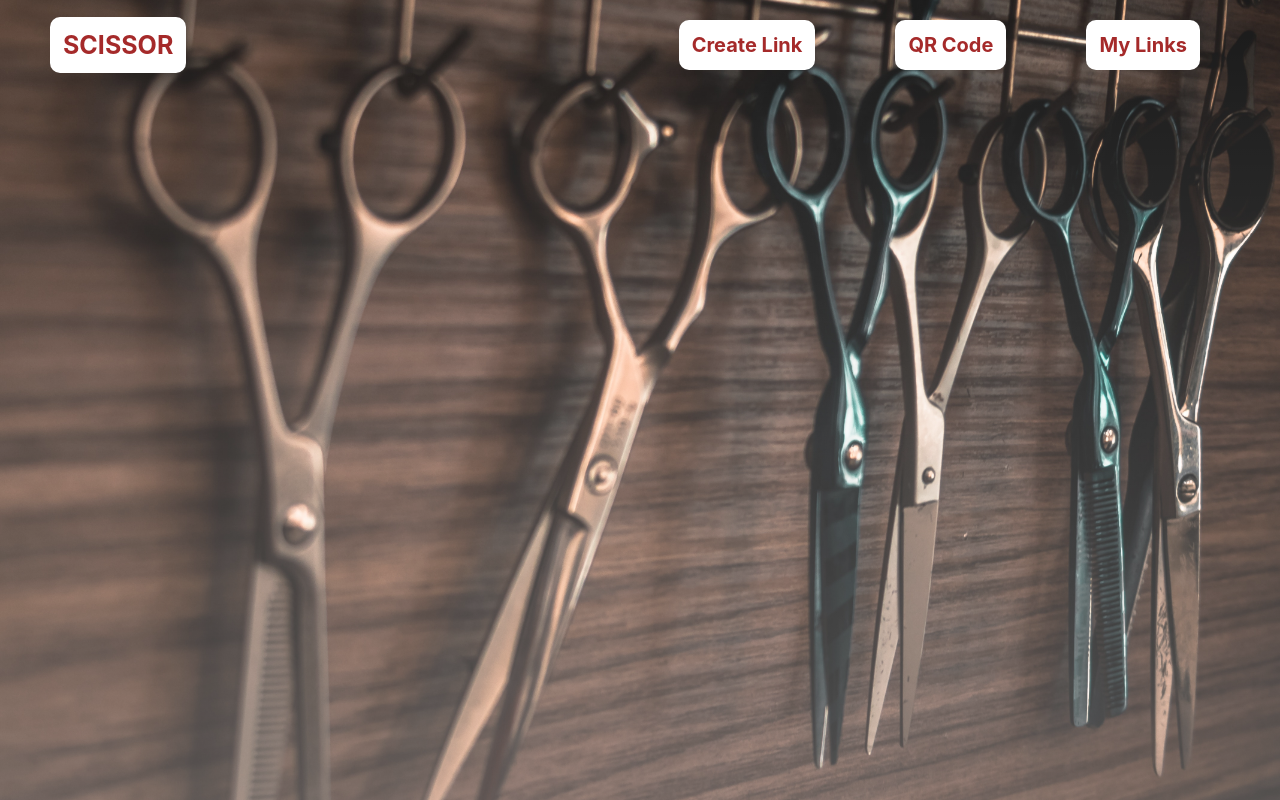
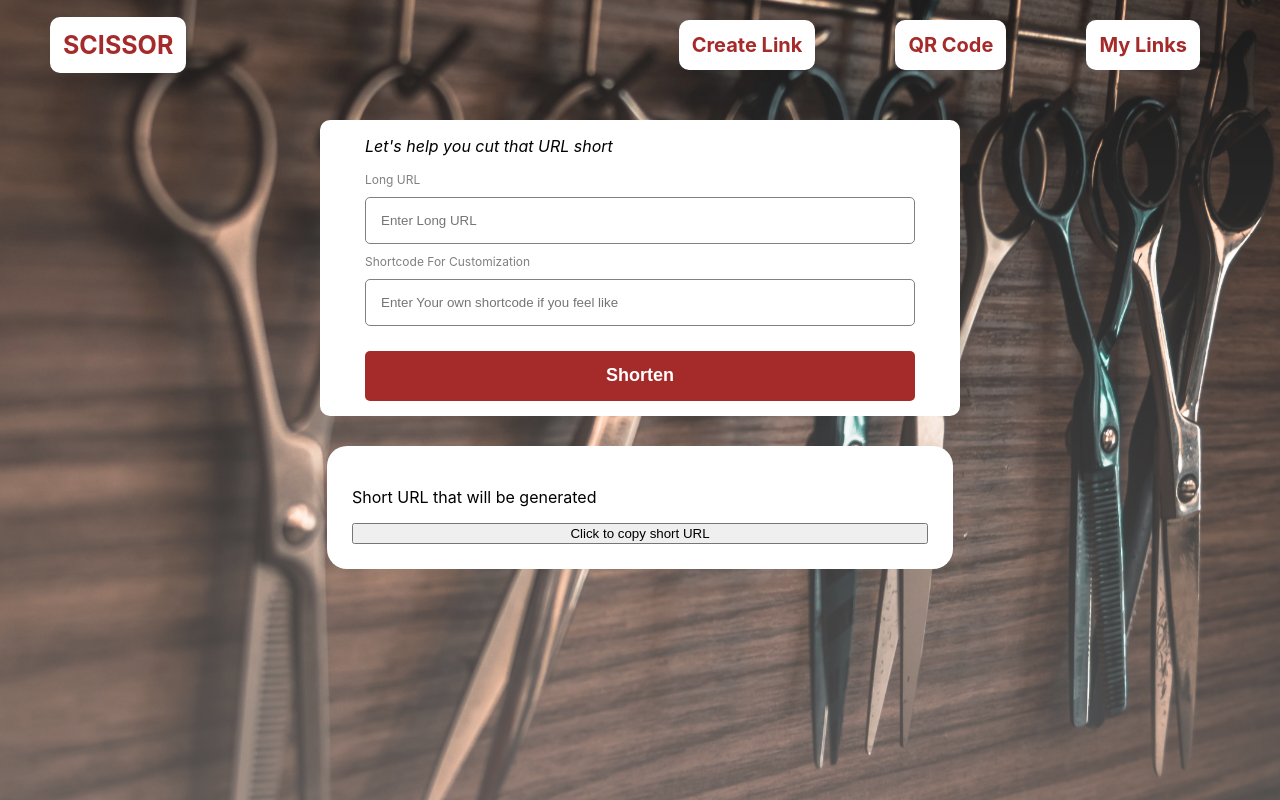
Before and after one commit to jjatuah/Scissor_URL_Shortener_Frontend, a React (Create React App) app in the folder scissor_url_shortener_frontend/: page / in a window 1280 px wide. Built offline with nearby package versions, Linux system fonts and the light colour scheme.

Commit message:
80% done with home page

```diff
--- a/scissor_url_shortener_frontend/src/pages/home/Home.css
+++ b/scissor_url_shortener_frontend/src/pages/home/Home.css
@@ -7,3 +7,29 @@
   background-size: cover;
   background-position: center;
 }
+
+.inputs {
+  width: 50%;
+  margin: auto;
+  margin-top: 30px;
+}
+
+.inputs > form {
+  display: flex;
+  flex-direction: column;
+}
+
+.inputs > form > p {
+  font-style: italic;
+}
+
+.outputs {
+  display: flex;
+  margin: auto;
+  background-color: #fff;
+  width: 45%;
+  margin-top: 30px;
+  padding: 25px;
+  flex-direction: column;
+  border-radius: 20px;
+}
--- a/scissor_url_shortener_frontend/src/pages/home/Home.jsx
+++ b/scissor_url_shortener_frontend/src/pages/home/Home.jsx
@@ -2,9 +2,27 @@ import "./Home.css";
 import Nav from "../../components/nav/Nav";
 
 const Home = () => {
+
+  const text = "Short URL that will be generated"
   return (
     <div className="home">
       <Nav />
+      <div className="inputs">
+        <form>
+          <p>Let's help you cut that URL short</p>
+          <label>Long URL</label>
+          <input type="url" placeholder="Enter Long URL" required/>
+          <label>Shortcode For Customization</label>
+          <input type="text" placeholder="Enter Your own shortcode if you feel like"/>
+          <button>Shorten</button>
+        </form>
+      </div>
+
+      <div className="outputs">
+        <p>{text}</p>
+        <button  onClick={() => {
+          navigator.clipboard.writeText(text);}}>Click to copy short URL</button>
+      </div>
     </div>
    );
 }
```
